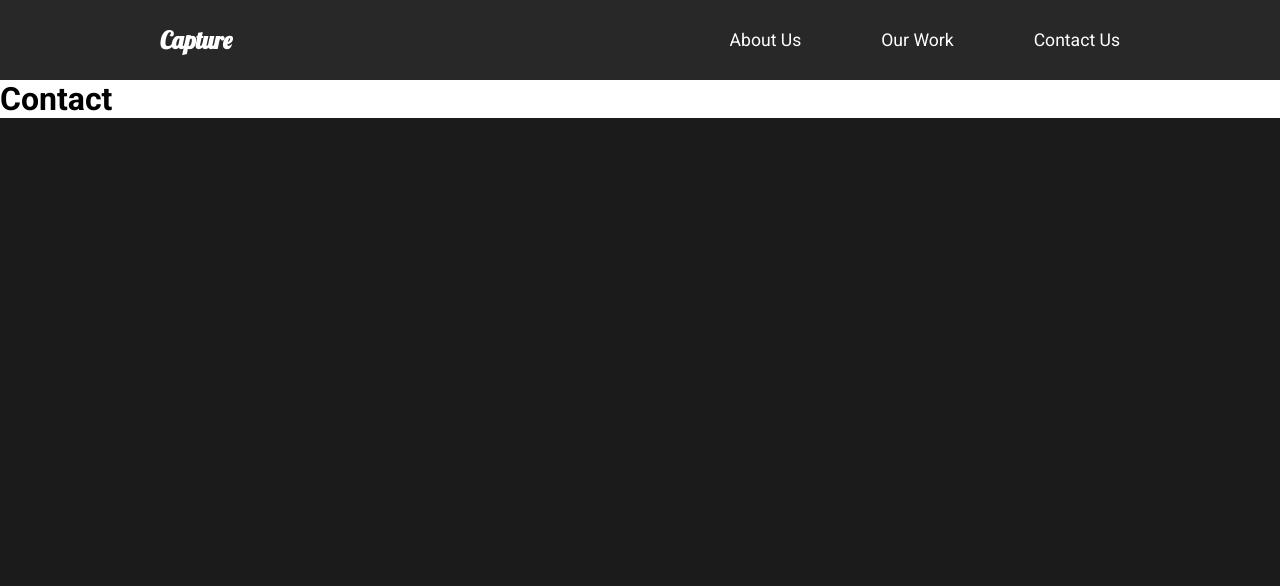
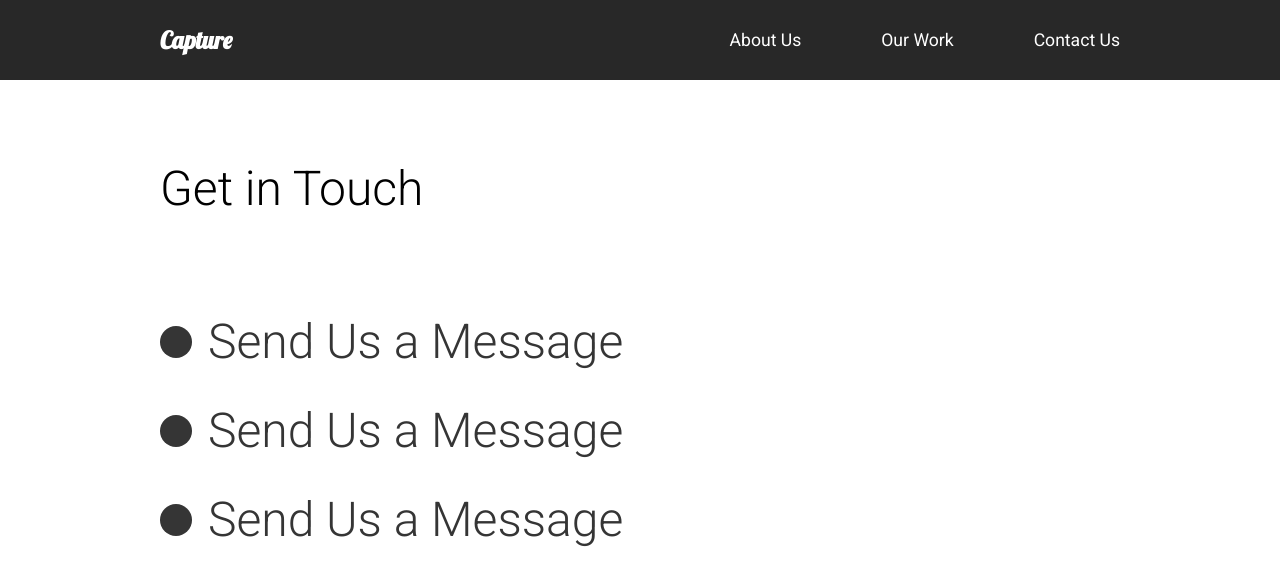
Before and after one commit to Mridul2820/capture-portofolio, a React (Create React App) app: page /contact in a window 1280 px wide. Shown: the top 586 px of the page. Built offline with nearby package versions, Linux system fonts and the light colour scheme.

Commit message:
contact us build and scroll

```diff
--- a/src/components/GlobalStyle.js
+++ b/src/components/GlobalStyle.js
@@ -37,7 +37,7 @@ button {
 
 h2 {
     font-weight: lighter;
-    font-size: 4rem;
+    font-size: 3rem;
 }
 
 h3 {
--- a/src/pages/ContactUs.js
+++ b/src/pages/ContactUs.js
@@ -1,20 +1,77 @@
 import React from 'react'
 
 import { motion } from "framer-motion";
-import { pageAnimation } from "../animation";
+import { pageAnimation, titleAnim } from "../animation";
+import styled from 'styled-components';
 
 const ContactUs = () => {
     return (
-        <motion.div
+        <StyledContact
             variants={pageAnimation}
             initial="hidden"
             animate="show"
             exit="exit"
             style={{background: "#fff"}}
         >
-            <h1>Contact</h1>
-        </motion.div>
+            <StyledTitle>
+                <StyledHide>
+                    <motion.h2 variants={titleAnim}>
+                        Get in Touch
+                    </motion.h2>
+                </StyledHide>
+            </StyledTitle>
+            <div>
+                <StyledHide>
+                    <StyledSocial variants={titleAnim}>
+                        <StyledCircle />
+                        <h2>Send Us a Message</h2>
+                    </StyledSocial>
+                </StyledHide>
+                <StyledHide>
+                    <StyledSocial variants={titleAnim}>
+                        <StyledCircle />
+                        <h2>Send Us a Message</h2>
+                    </StyledSocial>
+                </StyledHide>
+                <StyledHide>
+                    <StyledSocial variants={titleAnim}>
+                        <StyledCircle />
+                        <h2>Send Us a Message</h2>
+                    </StyledSocial>
+                </StyledHide>
+
+            </div>
+        </StyledContact>
     )
 }
 
+const StyledContact = styled(motion.div)`
+    padding: 5rem 10rem;
+    color: #353535;
+    min-height: 90vh;
+`
+
+const StyledTitle = styled.div`
+    margin-bottom: 5rem;
+    color: #000;
+`
+
+const StyledHide = styled.div`
+    overflow: hidden;
+`
+const StyledCircle = styled.div`
+    border-radius: 50%;
+    width: 2rem;
+    height: 2rem;
+    background: #353535;
+`
+const StyledSocial = styled(motion.div)`
+    display: flex;
+    align-items: center;
+
+    h2 {
+        margin: 1rem;
+    }
+`
+
 export default ContactUs
```
